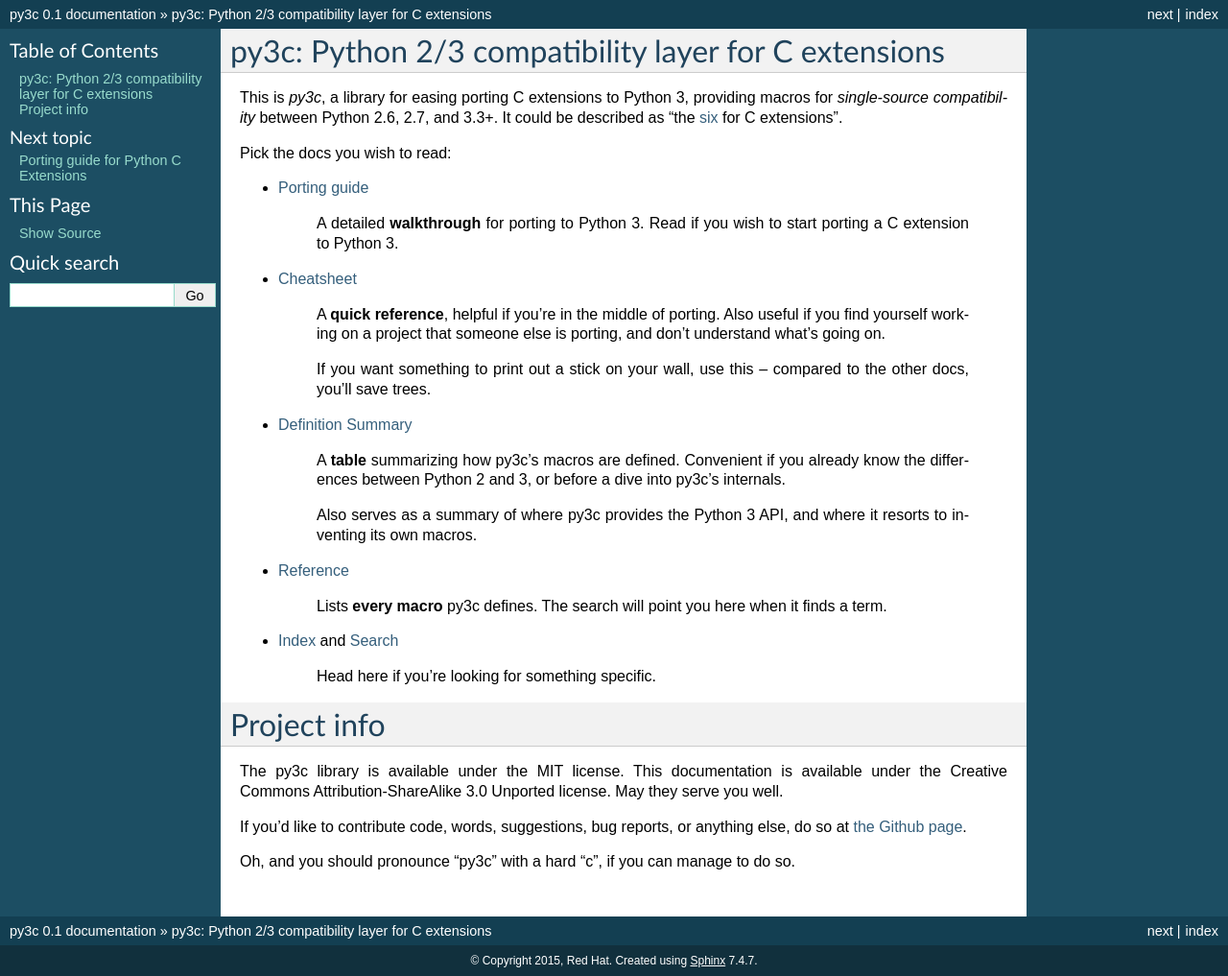
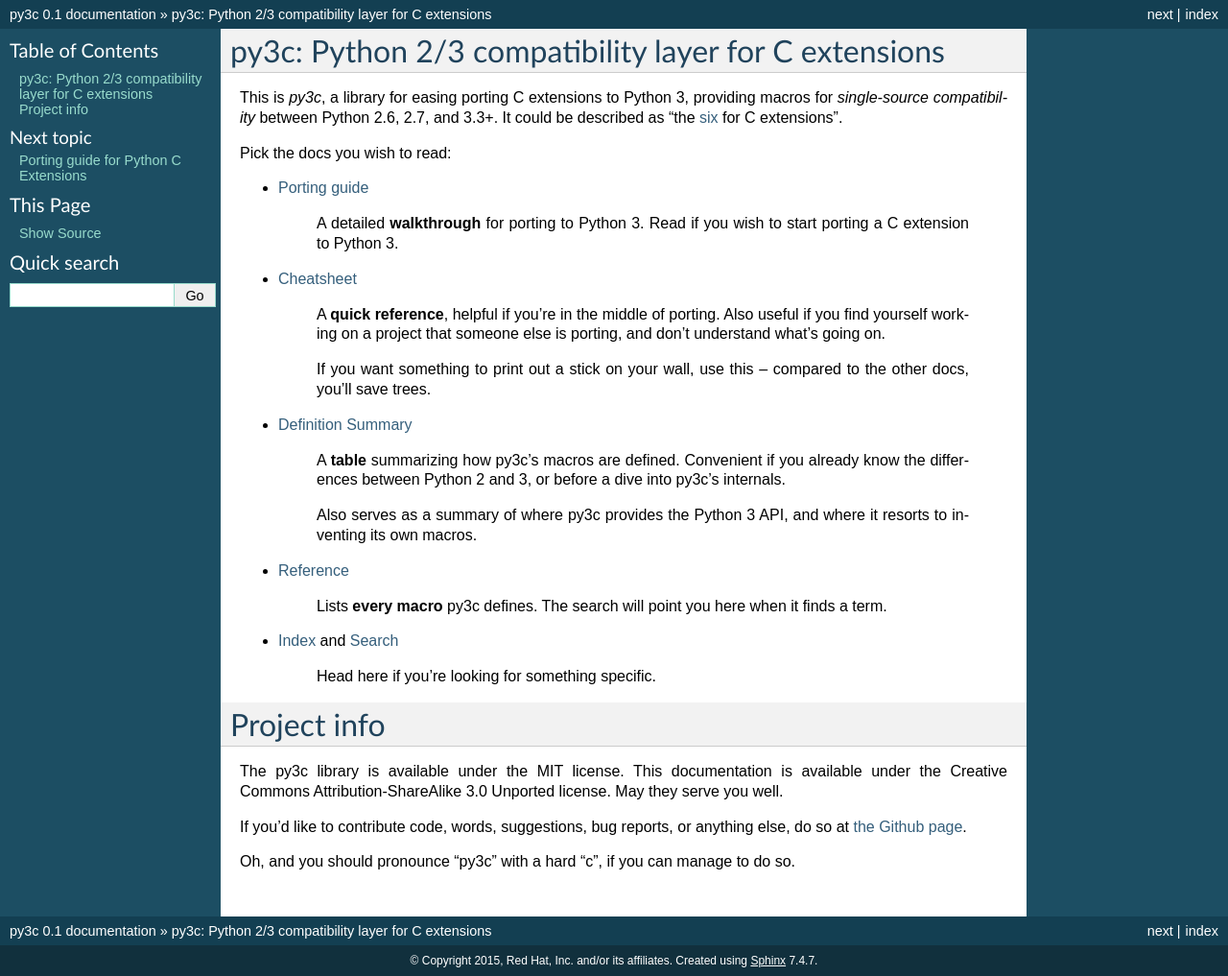
Before and after one commit to encukou/py3c, a Sphinx documentation site: the page built from doc/source/index.rst, in a window 1280 px wide. Shown: the whole page at 96% size. Built offline with Sphinx 7.4.7, drawn with Linux system fonts in a browser that asks for light colours.

Commit message:
Use a more correct copyright notice
It doesn't actually matter much but this is a more correct
form of copyright notice.

```diff
--- a/doc/source/cheatsheet.rst
+++ b/doc/source/cheatsheet.rst
@@ -1,5 +1,5 @@
 ..
-    Copyright 2015, Red Hat
+    Copyright (c) 2015, Red Hat, Inc. and/or its affiliates
     Licensed under CC-BY-SA-3.0; see the license file
 
 
--- a/doc/source/conf.py
+++ b/doc/source/conf.py
@@ -46,7 +46,7 @@
 
 # General information about the project.
 project = u'py3c'
-copyright = u'2015, Red Hat'
+copyright = u'2015, Red Hat, Inc. and/or its affiliates'
 
 # The version info for the project you're documenting, acts as replacement for
 # |version| and |release|, also used in various other places throughout the
--- a/doc/source/defs.rst
+++ b/doc/source/defs.rst
@@ -1,5 +1,5 @@
 ..
-    Copyright 2015, Red Hat
+    Copyright (c) 2015, Red Hat, Inc. and/or its affiliates
     Licensed under CC-BY-SA-3.0; see the license file
 
 
--- a/doc/source/guide.rst
+++ b/doc/source/guide.rst
@@ -1,5 +1,5 @@
 ..
-    Copyright 2015, Red Hat
+    Copyright (c) 2015, Red Hat, Inc. and/or its affiliates
     Licensed under CC-BY-SA-3.0; see the license file
 
 
--- a/doc/source/index.rst
+++ b/doc/source/index.rst
@@ -1,5 +1,5 @@
 ..
-    Copyright 2015, Red Hat
+    Copyright (c) 2015, Red Hat, Inc. and/or its affiliates
     Licensed under CC-BY-SA-3.0; see the license file
 
 
--- a/doc/source/reference.rst
+++ b/doc/source/reference.rst
@@ -1,5 +1,5 @@
 ..
-    Copyright 2015, Red Hat
+    Copyright (c) 2015, Red Hat, Inc. and/or its affiliates
     Licensed under CC-BY-SA-3.0; see the license file
 
 
```
Also changed, not shown: 4 other files.
